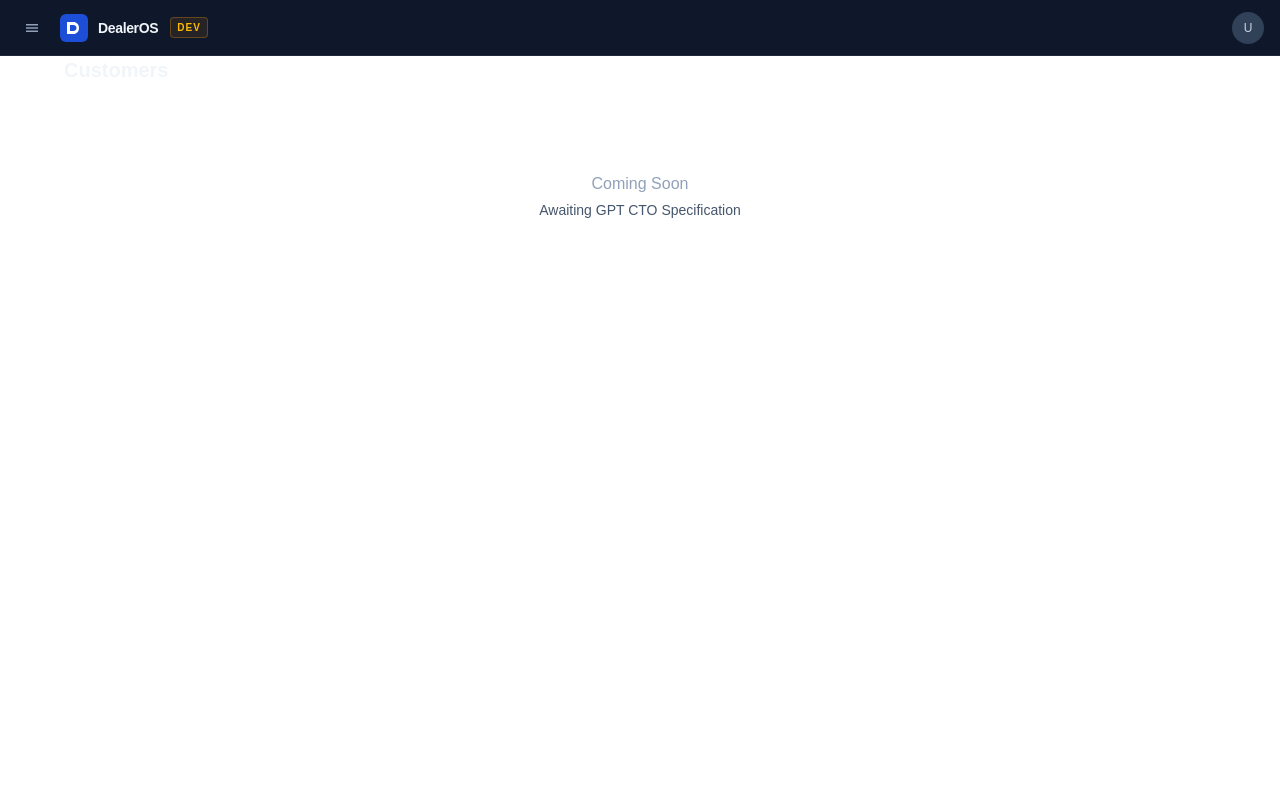
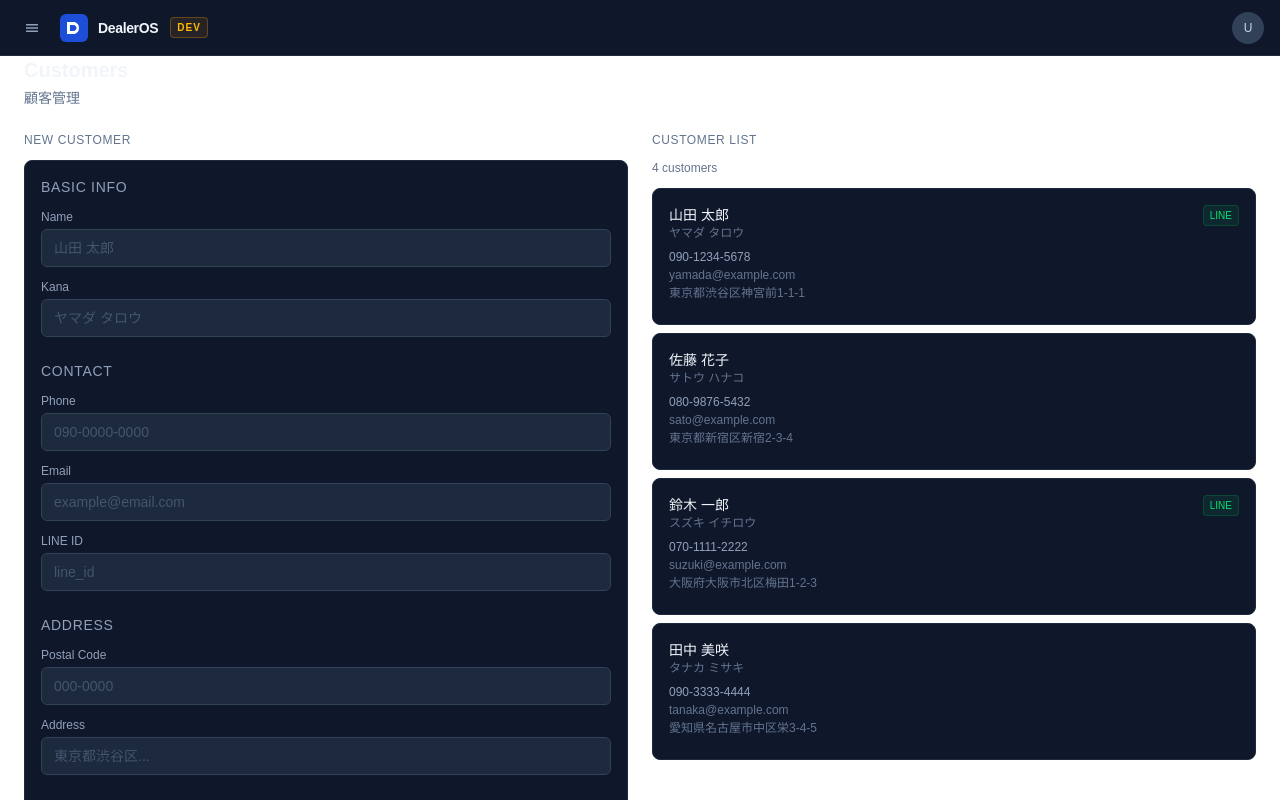
Before and after one commit to nisikawa-officeAZ/GYEON, a Next.js app: page /customers in a window 1280 px wide. Shown: the top 800 px of the page. Built offline with nearby package versions, Linux system fonts and the light colour scheme.

Commit message:
phase3 customers UI

```diff
--- a/src/app/customers/page.tsx
+++ b/src/app/customers/page.tsx
@@ -1,16 +1,40 @@
+"use client";
+
+import { useState } from "react";
 import MainLayout from "@/components/layout/MainLayout";
 import PageTitle from "@/components/ui/PageTitle";
-import EmptyState from "@/components/ui/EmptyState";
+import CustomerForm from "@/components/customers/CustomerForm";
+import CustomerList from "@/components/customers/CustomerList";
+import { Customer } from "@/types/customer";
 
 export default function CustomersPage() {
+  const [selectedCustomer, setSelectedCustomer] = useState<Customer | undefined>();
+
   return (
     <MainLayout>
-      <div className="max-w-6xl mx-auto">
-        <PageTitle title="Customers" />
-        <EmptyState
-          message="Coming Soon"
-          description="Awaiting GPT CTO Specification"
-        />
+      <div className="max-w-7xl mx-auto">
+        <PageTitle title="Customers" subtitle="顧客管理" />
+
+        <div className="grid grid-cols-1 lg:grid-cols-2 gap-6">
+          {/* Left — Form */}
+          <div>
+            <p className="text-xs font-medium text-slate-500 uppercase tracking-wider mb-3">
+              {selectedCustomer ? "Edit Customer" : "New Customer"}
+            </p>
+            <CustomerForm />
+          </div>
+
+          {/* Right — List */}
+          <div>
+            <p className="text-xs font-medium text-slate-500 uppercase tracking-wider mb-3">
+              Customer List
+            </p>
+            <CustomerList
+              selectedId={selectedCustomer?.id}
+              onSelect={setSelectedCustomer}
+            />
+          </div>
+        </div>
       </div>
     </MainLayout>
   );
--- a/src/components/Sidebar.tsx
+++ b/src/components/Sidebar.tsx
@@ -3,13 +3,22 @@
 import Link from "next/link";
 import { usePathname } from "next/navigation";
 
-const navItems = [
-  { href: "/", label: "Dashboard", icon: "▦" },
-  { href: "/customers", label: "Customers", icon: "⊙" },
-  { href: "/vehicles", label: "Vehicles", icon: "⊡" },
-  { href: "/estimates", label: "Estimates", icon: "⊛" },
-  { href: "/pdf", label: "PDF", icon: "⊠" },
-  { href: "/settings", label: "Settings", icon: "⊞" },
+type NavItem =
+  | { type: "link"; href: string; label: string; icon: string }
+  | { type: "flow-arrow" };
+
+const navItems: NavItem[] = [
+  { type: "link", href: "/", label: "Dashboard", icon: "▦" },
+
+  { type: "link", href: "/customers", label: "Customers", icon: "⊙" },
+  { type: "flow-arrow" },
+  { type: "link", href: "/vehicles", label: "Vehicles", icon: "⊡" },
+  { type: "flow-arrow" },
+  { type: "link", href: "/estimates", label: "Estimates", icon: "⊛" },
+  { type: "flow-arrow" },
+  { type: "link", href: "/pdf", label: "PDF", icon: "⊠" },
+
+  { type: "link", href: "/settings", label: "Settings", icon: "⊞" },
 ];
 
 interface SidebarProps {
@@ -25,8 +34,17 @@ export default function Sidebar({ open }: SidebarProps) {
         open ? "translate-x-0" : "-translate-x-full"
       }`}
     >
-      <nav className="flex-1 px-2 py-4 space-y-1">
-        {navItems.map((item) => {
+      <nav className="flex-1 px-2 py-4">
+        <div className="space-y-0.5">
+          {navItems.map((item, i) => {
+            if (item.type === "flow-arrow") {
+              return (
+                <div key={i} className="flex items-center pl-[22px] py-0.5">
+                  <div className="w-px h-3 bg-slate-700 ml-[10px]" />
+                </div>
+              );
+            }
+
             const isActive = pathname === item.href;
             return (
               <Link
@@ -43,6 +61,7 @@ export default function Sidebar({ open }: SidebarProps) {
               </Link>
             );
           })}
+        </div>
       </nav>
 
       <div className="px-3 pt-4 pb-6 border-t border-slate-800">
--- /dev/null
+++ b/src/components/customers/CustomerCard.tsx
@@ -0,0 +1,41 @@
+"use client";
+
+import { Customer } from "@/types/customer";
+import Card from "@/components/ui/Card";
+
+interface CustomerCardProps {
+  customer: Customer;
+  selected?: boolean;
+  onClick?: () => void;
+}
+
+export default function CustomerCard({ customer, selected = false, onClick }: CustomerCardProps) {
+  return (
+    <Card
+      className={`cursor-pointer transition-colors ${
+        selected
+          ? "border-[#1d4ed8] bg-[#1d4ed8]/10"
+          : "hover:border-slate-600"
+      }`}
+    >
+      <button className="w-full text-left" onClick={onClick}>
+        <div className="flex items-start justify-between gap-2">
+          <div className="min-w-0">
+            <p className="text-sm font-medium text-slate-100 truncate">{customer.name}</p>
+            <p className="text-xs text-slate-500 truncate">{customer.kana}</p>
+          </div>
+          {customer.lineId && (
+            <span className="shrink-0 text-[10px] px-1.5 py-0.5 rounded bg-green-500/10 text-green-400 border border-green-500/20">
+              LINE
+            </span>
+          )}
+        </div>
+        <div className="mt-2 space-y-0.5">
+          <p className="text-xs text-slate-400">{customer.phone}</p>
+          <p className="text-xs text-slate-500 truncate">{customer.email}</p>
+          <p className="text-xs text-slate-500 truncate">{customer.address}</p>
+        </div>
+      </button>
+    </Card>
+  );
+}
--- /dev/null
+++ b/src/components/customers/CustomerForm.tsx
@@ -0,0 +1,84 @@
+"use client";
+
+import { useState } from "react";
+import { Customer } from "@/types/customer";
+import Card from "@/components/ui/Card";
+import Section from "@/components/ui/Section";
+
+type FormState = Omit<Customer, "id" | "createdAt" | "updatedAt">;
+
+const EMPTY_FORM: FormState = {
+  name: "",
+  kana: "",
+  phone: "",
+  email: "",
+  postalCode: "",
+  address: "",
+  lineId: "",
+  memo: "",
+};
+
+interface CustomerFormProps {
+  initial?: FormState;
+}
+
+export default function CustomerForm({ initial = EMPTY_FORM }: CustomerFormProps) {
+  const [form, setForm] = useState<FormState>(initial);
+
+  const field = (label: string, key: keyof FormState, options?: {
+    type?: string;
+    placeholder?: string;
+    rows?: number;
+  }) => (
+    <div className="flex flex-col gap-1">
+      <label className="text-xs font-medium text-slate-400">{label}</label>
+      {options?.rows ? (
+        <textarea
+          value={form[key] ?? ""}
+          onChange={(e) => setForm((prev) => ({ ...prev, [key]: e.target.value }))}
+          rows={options.rows}
+          placeholder={options?.placeholder}
+          className="bg-slate-800 border border-slate-700 rounded-md px-3 py-2 text-sm text-slate-100 placeholder-slate-600 focus:outline-none focus:border-[#1d4ed8] resize-none transition-colors"
+        />
+      ) : (
+        <input
+          type={options?.type ?? "text"}
+          value={form[key] ?? ""}
+          onChange={(e) => setForm((prev) => ({ ...prev, [key]: e.target.value }))}
+          placeholder={options?.placeholder}
+          className="bg-slate-800 border border-slate-700 rounded-md px-3 py-2 text-sm text-slate-100 placeholder-slate-600 focus:outline-none focus:border-[#1d4ed8] transition-colors"
+        />
+      )}
+    </div>
+  );
+
+  return (
+    <Card>
+      <Section title="Basic Info">
+        <div className="grid grid-cols-1 gap-3">
+          {field("Name", "name", { placeholder: "山田 太郎" })}
+          {field("Kana", "kana", { placeholder: "ヤマダ タロウ" })}
+        </div>
+      </Section>
+
+      <Section title="Contact">
+        <div className="grid grid-cols-1 gap-3">
+          {field("Phone", "phone", { type: "tel", placeholder: "090-0000-0000" })}
+          {field("Email", "email", { type: "email", placeholder: "example@email.com" })}
+          {field("LINE ID", "lineId", { placeholder: "line_id" })}
+        </div>
+      </Section>
+
+      <Section title="Address">
+        <div className="grid grid-cols-1 gap-3">
+          {field("Postal Code", "postalCode", { placeholder: "000-0000" })}
+          {field("Address", "address", { placeholder: "東京都渋谷区..." })}
+        </div>
+      </Section>
+
+      <Section title="Memo">
+        {field("Memo", "memo", { rows: 3, placeholder: "Notes..." })}
+      </Section>
+    </Card>
+  );
+}
--- /dev/null
+++ b/src/components/customers/CustomerList.tsx
@@ -0,0 +1,78 @@
+"use client";
+
+import { Customer } from "@/types/customer";
+import CustomerCard from "./CustomerCard";
+
+const DUMMY_CUSTOMERS: Customer[] = [
+  {
+    id: "1",
+    name: "山田 太郎",
+    kana: "ヤマダ タロウ",
+    phone: "090-1234-5678",
+    email: "yamada@example.com",
+    postalCode: "150-0001",
+    address: "東京都渋谷区神宮前1-1-1",
+    lineId: "yamada_taro",
+    memo: "定期顧客",
+    createdAt: "2024-01-10T00:00:00Z",
+    updatedAt: "2024-01-10T00:00:00Z",
+  },
+  {
+    id: "2",
+    name: "佐藤 花子",
+    kana: "サトウ ハナコ",
+    phone: "080-9876-5432",
+    email: "sato@example.com",
+    postalCode: "160-0022",
+    address: "東京都新宿区新宿2-3-4",
+    createdAt: "2024-02-15T00:00:00Z",
+    updatedAt: "2024-02-15T00:00:00Z",
+  },
+  {
+    id: "3",
+    name: "鈴木 一郎",
+    kana: "スズキ イチロウ",
+    phone: "070-1111-2222",
+    email: "suzuki@example.com",
+    postalCode: "530-0001",
+    address: "大阪府大阪市北区梅田1-2-3",
+    lineId: "suzuki_ichiro",
+    createdAt: "2024-03-01T00:00:00Z",
+    updatedAt: "2024-03-01T00:00:00Z",
+  },
+  {
+    id: "4",
+    name: "田中 美咲",
+    kana: "タナカ ミサキ",
+    phone: "090-3333-4444",
+    email: "tanaka@example.com",
+    postalCode: "460-0008",
+    address: "愛知県名古屋市中区栄3-4-5",
+    memo: "見積もり検討中",
+    createdAt: "2024-03-20T00:00:00Z",
+    updatedAt: "2024-03-20T00:00:00Z",
+  },
+];
+
+interface CustomerListProps {
+  selectedId?: string;
+  onSelect?: (customer: Customer) => void;
+}
+
+export default function CustomerList({ selectedId, onSelect }: CustomerListProps) {
+  return (
+    <div className="flex flex-col gap-2">
+      <div className="flex items-center justify-between mb-1">
+        <p className="text-xs text-slate-500">{DUMMY_CUSTOMERS.length} customers</p>
+      </div>
+      {DUMMY_CUSTOMERS.map((customer) => (
+        <CustomerCard
+          key={customer.id}
+          customer={customer}
+          selected={customer.id === selectedId}
+          onClick={() => onSelect?.(customer)}
+        />
+      ))}
+    </div>
+  );
+}
```
Also changed, not shown: 1 other file (tests, documents, lock files or other folders). Lines whose indentation alone changed are shown as unchanged.
